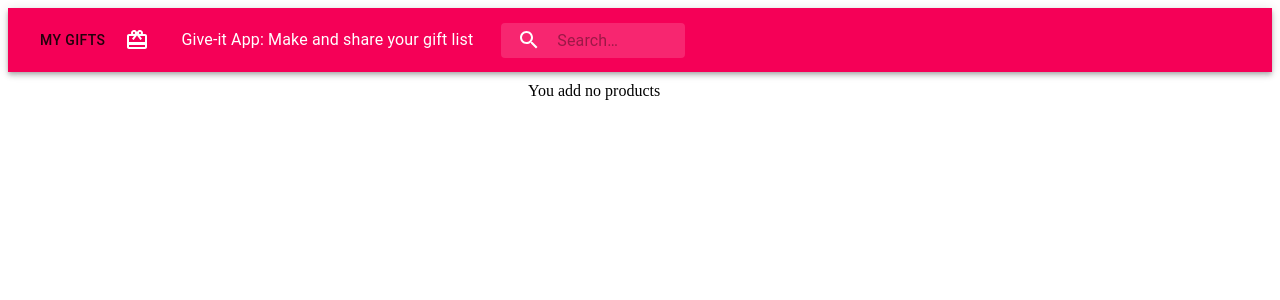
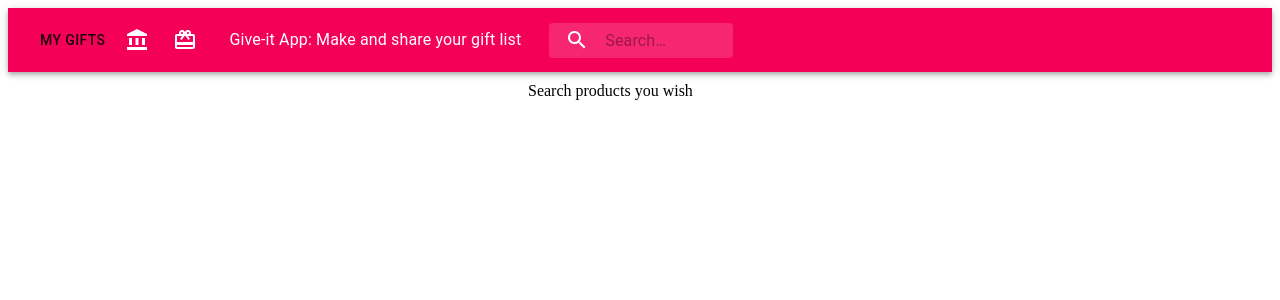
Before and after one commit to coolapplications/give-it, a React (Create React App) app: page /home in a window 1280 px wide. Shown: the top 300 px of the page. Built offline with nearby package versions, Linux system fonts and the light colour scheme.

Commit message:
products in gift list counter logic implemented.

```diff
--- a/src/components/Pages/Home.tsx
+++ b/src/components/Pages/Home.tsx
@@ -1,11 +1,16 @@
 import React from "react";
 import SearchBar from "../SearchBar/SearchBar";
 import ProductList from "../ProductList/ProductList";
+import { RootState } from "../../store";
+import { useSelector } from "react-redux";
 
 export default function Home() {
+  const counterAdd = useSelector(
+    (store: RootState) => store.myProductListReducer.result.length
+  );
   return (
     <div>
-      <SearchBar counter={0} />
+      <SearchBar counter={counterAdd} />
       <ProductList />
     </div>
   );
--- a/src/components/Pages/MyGifts.tsx
+++ b/src/components/Pages/MyGifts.tsx
@@ -1,11 +1,16 @@
 import React from "react";
 import MyList from "../MyList/MyList";
 import SearchBar from "../SearchBar/SearchBar";
+import { RootState } from "../../store";
+import { useSelector } from "react-redux";
 
 export default function List() {
+  const counterRemove = useSelector(
+    (store: RootState) => store.myProductListReducer.result.length
+  );
   return (
     <div>
-      <SearchBar counter={0} />
+      <SearchBar counter={counterRemove} />
       <MyList />
     </div>
   );
--- a/src/components/Product/Product.styles.tsx
+++ b/src/components/Product/Product.styles.tsx
@@ -1,18 +1,19 @@
-import { makeStyles } from '@material-ui/core/styles';
+import { makeStyles } from "@material-ui/core/styles";
 
 export const useStyles = makeStyles({
   card: {
     maxWidth: 224,
-    height: 400
+    height: 300
   },
   media: {
-    height: 224,
-    width: 224
+    height: "120px",
+    width: "90px",
+    margin: "auto"
   },
   notOverflow: {
-    width: '100%',
-    whiteSpace: 'nowrap',
-    textOverflow: 'ellipsis',
-    overflow: 'hidden'
+    width: "100%",
+    whiteSpace: "nowrap",
+    textOverflow: "ellipsis",
+    overflow: "hidden"
   }
 });
--- a/src/components/ProductList/ProductList.tsx
+++ b/src/components/ProductList/ProductList.tsx
@@ -28,7 +28,7 @@ export default function ProductList() {
       />
     ));
   } else {
-    productsFromAPI = <div>You add no products</div>;
+    productsFromAPI = <div>Search products you wish</div>;
   }
   return <div className={classes.container}>{productsFromAPI}</div>;
 }
--- a/src/components/SearchBar/SearchBar.tsx
+++ b/src/components/SearchBar/SearchBar.tsx
@@ -12,12 +12,11 @@ import { Link } from "react-router-dom";
 import { useHistory } from "react-router-dom";
 import IconButton from "@material-ui/core/IconButton";
 import RedeemIcon from "@material-ui/icons/Redeem";
-
 import Badge from "@material-ui/core/Badge";
+import AccountBalanceIcon from "@material-ui/icons/AccountBalance";
 
 function SearchBar(props: { counter: number }) {
   const [newText, onChangeText] = useState("");
-
   const classes = useStyles();
   const dispatch = useDispatch();
   const history = useHistory();
@@ -36,7 +35,10 @@ function SearchBar(props: { counter: number }) {
             My gifts
           </Button>
           <div className={classes.sectionDesktop}>
-            <IconButton aria-label="show 4 new mails" color="inherit">
+            <IconButton component={Link} to="/home" color="inherit">
+              <AccountBalanceIcon />
+            </IconButton>
+            <IconButton color="inherit">
               <Badge badgeContent={props.counter}>
                 <RedeemIcon />
               </Badge>
```
Also changed, not shown: src/components/MyList/MyList.tsx (+8 -8 lines).
